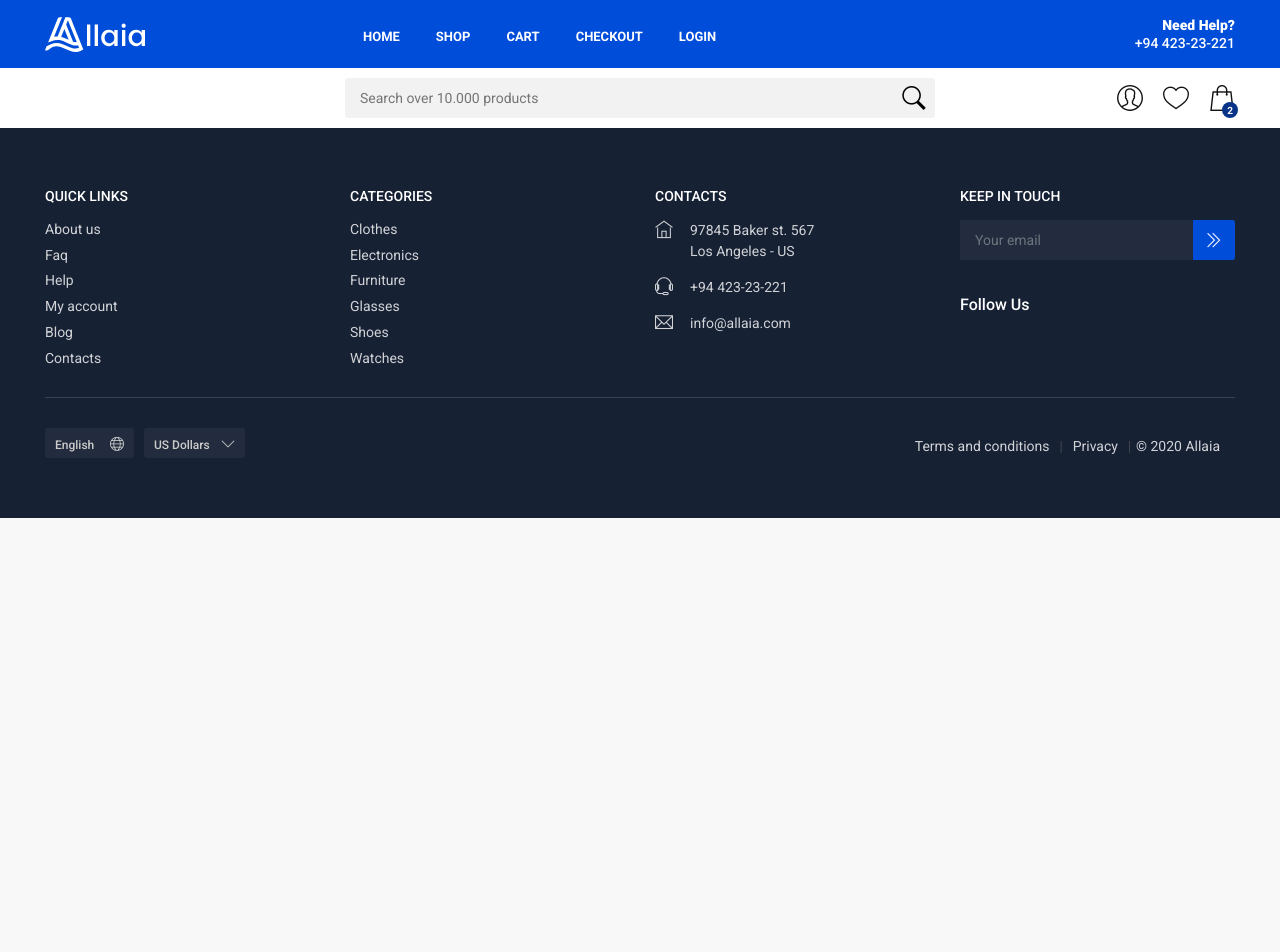
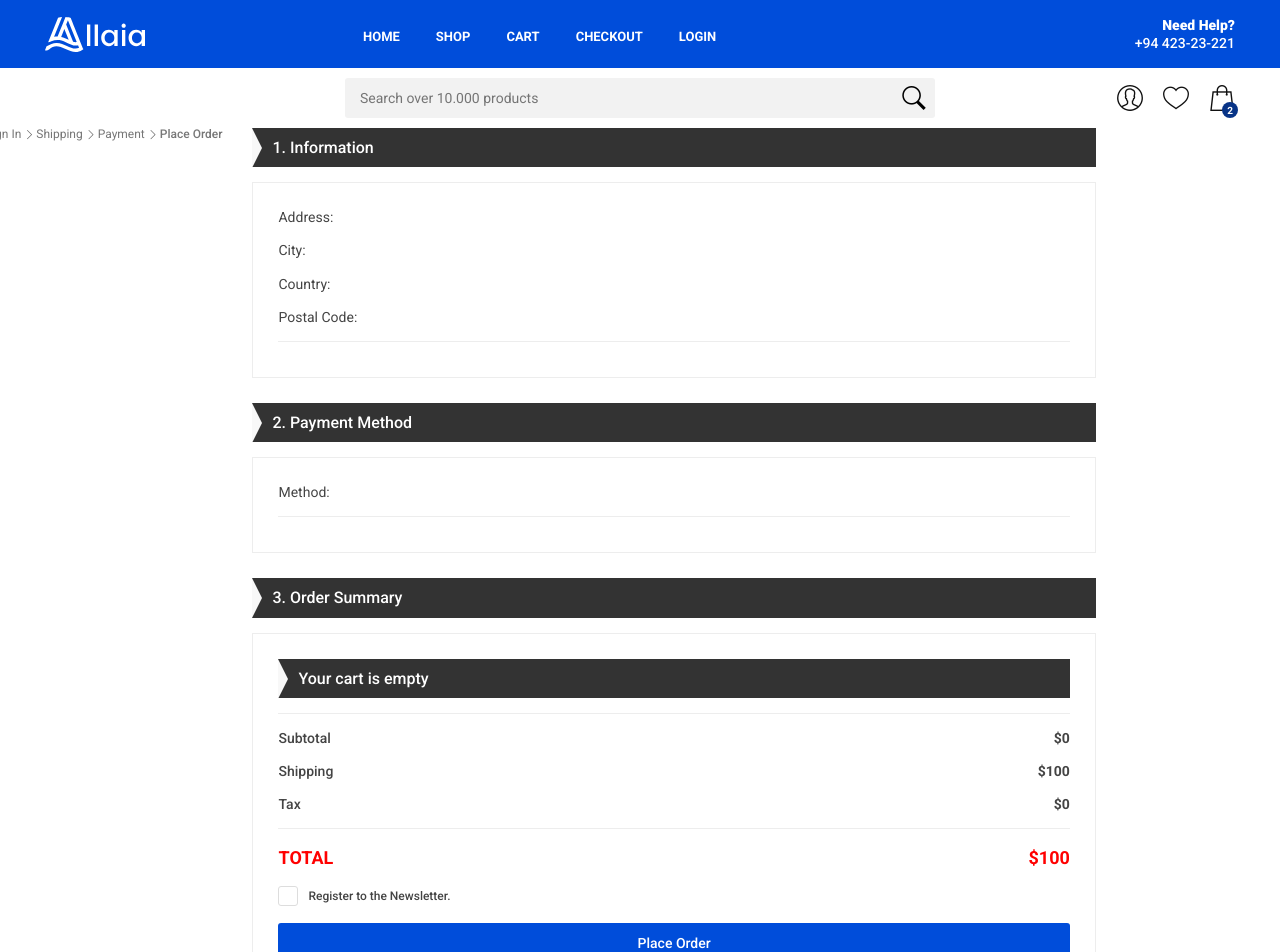
Before and after one commit to debowale1/shoepro, a React (Create React App) app in the folder frontend/: page /placeorder in a window 1280 px wide. Shown: the top 952 px of the page. Before the commit the page ends 800 px from the top, so only its background shows below. Built offline with nearby package versions, Linux system fonts and the light colour scheme.

Commit message:
place order page

```diff
--- a/frontend/src/App.js
+++ b/frontend/src/App.js
@@ -8,6 +8,7 @@ import RegisterScreen from './screens/RegisterScreen'
 import ProfileScreen from './screens/ProfileScreen'
 import ShippingScreen from './screens/ShippingScreen'
 import PaymentScreen from './screens/PaymentScreen'
+import PlaceOrderScreen from './screens/PlaceOrderScreen'
 import {BrowserRouter as Router, Route} from 'react-router-dom'
 
 const App = () => {
@@ -17,6 +18,7 @@ const App = () => {
       <Header />
       <main>
         <Route path='/shipping' component={ShippingScreen}/>
+        <Route path='/placeorder' component={PlaceOrderScreen}/>
         <Route path='/payment' component={PaymentScreen}/>
         <Route path='/login' component={LoginScreen}/>
         <Route path='/register' component={RegisterScreen}/>
--- a/frontend/src/components/CheckoutSteps.js
+++ b/frontend/src/components/CheckoutSteps.js
@@ -7,16 +7,16 @@ const CheckoutSteps = ({ step1, step2, step3, step4 }) => {
 			<div className="breadcrumbs">
 				<ul>
 					<li>
-            { step1 ? <Link to="/login">Sign In</Link> : <Link aria-disabled >Sign In</Link> }
+            { step1 ? <Link to="/login">Sign In</Link> : <Link className="disabled-link" >Sign In</Link> }
           </li>
 					<li>
-            { step2 ? <Link to="/shipping">Shipping</Link> : <Link aria-disabled >Shipping</Link> }
+            { step2 ? <Link to="/shipping">Shipping</Link> : <Link className="disabled-link" >Shipping</Link> }
           </li>
 					<li>
-            { step3 ? <Link to="/payment">Payment</Link> : <Link disabled >Payment</Link> }
+            { step3 ? <Link to="/payment">Payment</Link> : <Link className="disabled-link" >Payment</Link> }
           </li>
 					<li>
-            { step4 ? <Link to="/placeorder">Place Order</Link> : <Link aria-disabled >Place Order</Link> }
+            { step4 ? <Link to="/placeorder">Place Order</Link> : <Link className="disabled-link" >Place Order</Link> }
           </li>
 					{/* <li><Link to="#">Category</Link></li>
 					<li>Page active</li> */}
--- /dev/null
+++ b/frontend/src/screens/PlaceOrderScreen.js
@@ -0,0 +1,79 @@
+import React, {useState} from 'react'
+import { useDispatch, useSelector } from 'react-redux'
+import CheckoutSteps from '../components/CheckoutSteps'
+import { saveShippingAddress } from '../actions/cartActions'
+
+const PlaceOrderScreen = () => {
+  const cart = useSelector(state => state.cart)
+  const { paymentMethod, shippingAddress, cartItems } = cart
+
+  const itemsPrice = cartItems.reduce((acc, cur) => acc + cur.price * cur.qty, 0)
+  const shippingPrice = itemsPrice > 100 ? 0 : 100
+  const taxPrice = Number((.05 * itemsPrice).toFixed(2))
+
+  const placeOrderHandler = () => {
+    console.log('placeorder');
+  }
+
+  return (
+    <div className='row'>
+      <CheckoutSteps step1 step2 step3 step4 />
+      <div class="col-lg-8 col-md-12">
+					<div class="step last">
+						<h3>1. Information</h3>
+            <div className="box_general summary">
+              <ul>
+                <li class="clearfix"><em>Address: </em>  <span>{shippingAddress.address}</span></li>
+                <li class="clearfix"><em>City:</em> <span>{shippingAddress.city}</span></li>
+                <li class="clearfix"><em>Country:</em> <span>{shippingAddress.country}</span></li>
+                <li class="clearfix"><em>Postal Code:</em> <span>{shippingAddress.postalCode}</span></li>
+              </ul>
+            </div>
+						<h3>2. Payment Method</h3>
+            <div className="box_general summary">
+              <ul>
+                <li class="clearfix"><em>Method: </em>  <span>{paymentMethod}</span></li>
+              </ul>
+            </div>
+						<h3>3. Order Summary</h3>
+            <div class="box_general summary">
+              <ul>
+              {cartItems.length === 0 ? <h3>Your cart is empty</h3> : (
+                cartItems.map((item, index) => {
+                  return <li key={index} class="clearfix"><em>{`${item.qty}x ${item.name}`}</em>  <span>${item.qty * item.price}</span></li>
+
+                })
+              ) }
+              </ul>
+              <ul>
+                <li class="clearfix">
+                  <em><strong>Subtotal</strong></em>
+                  <span>${itemsPrice}</span>
+                </li>
+                <li class="clearfix">
+                  <em><strong>Shipping</strong></em>
+                  <span>${shippingPrice}</span>
+                </li>
+                <li class="clearfix"><em><strong>Tax</strong></em>  <span>${taxPrice}</span></li>
+
+              </ul>
+              <div class="total clearfix">TOTAL <span>${itemsPrice + shippingPrice + taxPrice}</span></div>
+              <div class="form-group">
+                  <label class="container_check">Register to the Newsletter.
+                    <input type="checkbox" checked=""/>
+                    <span class="checkmark"></span>
+                  </label>
+                </div>
+
+              {/* <a href="confirm.html" class="btn_1 full-width">Confirm and Pay</a> */}
+              <div class="text-center">
+                  <input disabled={cartItems.length === 0} type="submit" value="Place Order" class="btn_1 full-width" onClick={placeOrderHandler} />
+              </div>
+            </div>
+					</div>
+				</div>
+    </div>
+  )
+}
+
+export default PlaceOrderScreen
```
